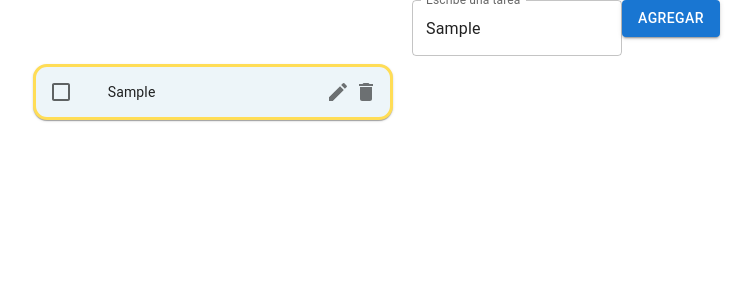
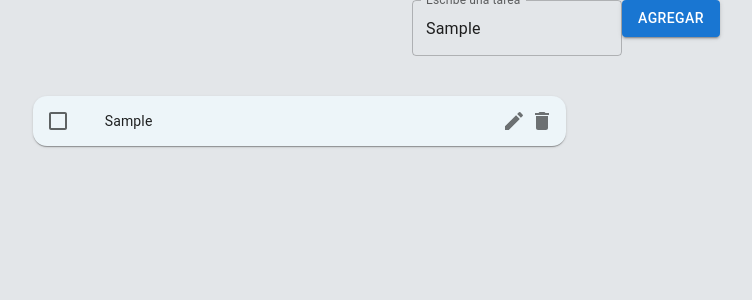
Before and after one commit to milily/Apiux_frontend_challenge, a React (Create React App) app: page / in a window 1280 px wide. Both pictures are taken after typing "Sample" into the empty fields and a click on the button "AGREGAR". Shown: the top 300 px of the page, without its empty margins (74-826 px from the left). Built offline with nearby package versions, Linux system fonts and the light colour scheme.

Commit message:
add style to single item component

```diff
--- a/src/App.css
+++ b/src/App.css
@@ -1,38 +1,6 @@
 .App {
   text-align: center;
+  display: flex;
+  height: 100vh;
+  background: #e3e6e9;
 }
-
-.App-logo {
-  height: 40vmin;
-  pointer-events: none;
-}
-
-@media (prefers-reduced-motion: no-preference) {
-  .App-logo {
-    animation: App-logo-spin infinite 20s linear;
-  }
-}
-
-.App-header {
-  background-color: #282c34;
-  min-height: 100vh;
-  display: flex;
-  flex-direction: column;
-  align-items: center;
-  justify-content: center;
-  font-size: calc(10px + 2vmin);
-  color: white;
-}
-
-.App-link {
-  color: #61dafb;
-}
-
-@keyframes App-logo-spin {
-  from {
-    transform: rotate(0deg);
-  }
-  to {
-    transform: rotate(360deg);
-  }
-}
--- a/src/components/CardContainer.js
+++ b/src/components/CardContainer.js
@@ -8,7 +8,6 @@ import { addItem } from "../redux/actions";
 const CardContainer = () => {
     const dispatch = useDispatch()
     const listItems = useSelector((state)=>state.list.items)
-    console.log(listItems)
 
     const currentText = (text) =>{
         dispatch(addItem(text))
@@ -24,14 +23,9 @@ const CardContainer = () => {
                         items={listItems}
                     />
                 </Grid>
-
             </Grid>
-
         </Fragment>
-
-
     )
-
 }
 
 export default CardContainer
--- a/src/components/ListItems.js
+++ b/src/components/ListItems.js
@@ -1,25 +1,28 @@
-import React, {Fragment} from 'react'
+import React from 'react';
+import Card from '@mui/material/Card';
 import List from '@mui/material/List';
 import SingleItem from './SingleItem'
 
 const ListItems = ({items}) => {
     return(
-        <List sx={{ width: '100%', maxWidth: 360, bgcolor: 'background.paper' }}>
+
+        <List sx={{ width: '50%', bgcolor: '#e3e6e9', marginTop: 4 }}>
             {items.map((value, index) => {
                 const labelId = `checkbox-list-label-${value}`;
 
                 return (
+                    <Card sx={{backgroundColor: '#edf5f9', borderRadius: '14px', marginBottom: 1 }}>
                         <SingleItem
                             key={index}
                             index={index}
                             value={value}
                             labelId={labelId}
                         />
+                    </Card>
                 );
             })}
         </List>
     )
-
 }
 
 export default ListItems
--- a/src/components/SingleItem.js
+++ b/src/components/SingleItem.js
@@ -1,5 +1,4 @@
 import React, {Fragment, useState} from 'react';
-import Card from '@mui/material/Card';
 import { useDispatch} from 'react-redux';
 import ListItem from '@mui/material/ListItem';
 import ListItemButton from '@mui/material/ListItemButton';
@@ -21,8 +20,6 @@ const ListItems = ({index, value, labelId}) => {
     }
 
     return(
-
-        <Card sx={{backgroundColor: '#edf5f9', borderRadius: '14px', border: '3px solid #ffdd56' }}>
         <ListItem
             secondaryAction={
                 <Fragment>
@@ -50,10 +47,7 @@ const ListItems = ({index, value, labelId}) => {
             {isEditing ? <AddItem defaultValue={value} getCurrentText={getCurrentText}/> : <ListItemText id={labelId} primary={value} />}
             </ListItemButton>
         </ListItem>
-        </Card>
-
     )
-
 }
 
 export default ListItems
```
Lines whose indentation alone changed are shown as unchanged.
